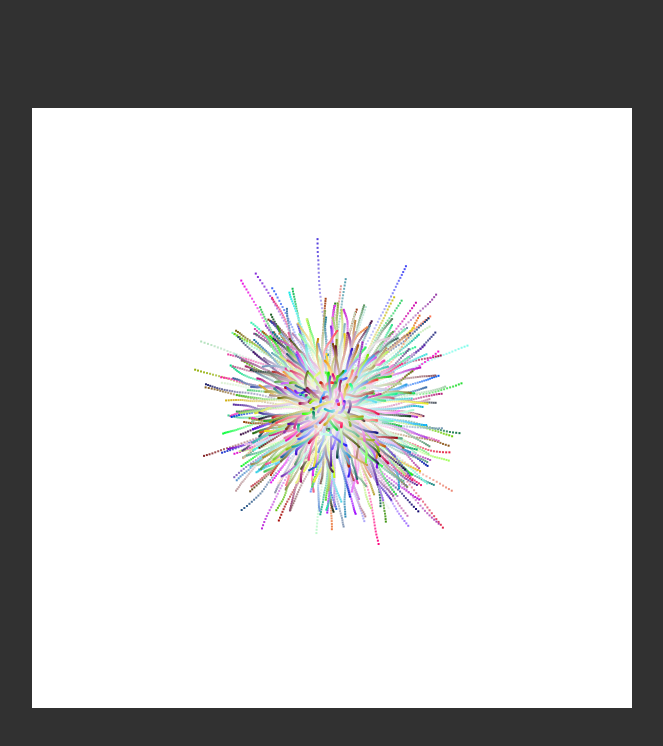
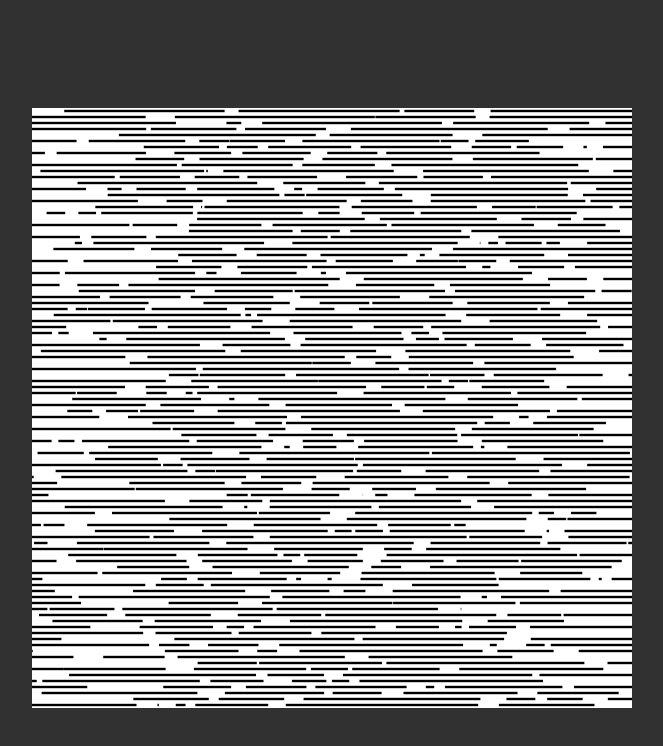
Before and after one commit to labstraction/intro-canvas, a plain HTML site: page index.html in a window 1280 px wide. Shown: the whole page, without its empty margins (308-971 px from the left). Drawn offline with Linux system fonts and the light colour scheme; animation ran at ten frames a second.

Commit message:
correzione

```diff
--- a/esercizi.js
+++ b/esercizi.js
@@ -0,0 +1,107 @@
+//1) Data una variabile che chiamata gridSize,
+// disegnare una scacchiera di dimensioni gridSize * gridSize
+
+//2) fate nevicare nella canvas,
+
+//3) a) dei rettangoli di altezza uguale ad altezze diverse
+// che si muovano verso destra a velocità diversa
+//b)righe pari verso destra, righe dispari verso sinistra
+//c) più rettangoli per riga
+
+
+let entities = [];
+let canvas;
+let ctx;
+let canvasSize;
+
+const MAX_SIZE = 200;
+const ROW_NUMBER = 100;
+const DIVIDER_PERC = 0.3
+
+function setUp() {
+
+    canvas = document.getElementById('my-canvas');
+    ctx = canvas.getContext('2d');
+    canvasSize = canvas.height;
+    const rowHeight = canvasSize / ROW_NUMBER;
+    const dividerHeight = rowHeight * DIVIDER_PERC;
+    const tileHeight = rowHeight - (2 * dividerHeight)
+
+    for (let i = 0; i < ROW_NUMBER; i++) {
+
+        let leftSpace = canvasSize;
+        let speedX;
+        if(i % 2 === 0){
+            speedX = 4 * Math.random()
+        } else {
+            speedX = -4 * Math.random()
+        }
+
+
+        while (leftSpace > 0) {
+            const rect = {};
+            rect.originX = canvasSize - leftSpace;
+            rect.originY = (rowHeight * i) + dividerHeight;
+
+            rect.height = tileHeight;
+            rect.width = Math.random() * MAX_SIZE;
+
+            rect.speedX = speedX;
+
+            entities.push(rect);
+            const horizDivider = Math.random() * 30;
+            leftSpace = leftSpace - (rect.width + horizDivider);
+        }
+
+
+    }
+
+
+    console.log(entities)
+
+
+}
+
+function update() {
+    for (let i = 0; i < entities.length; i++) {
+        const rect = entities[i];
+        rect.originX += rect.speedX;
+
+        if (rect.originX + MAX_SIZE < 0){
+            rect.originX = canvasSize;
+        }
+
+        if (rect.originX > canvasSize){
+            rect.originX = 0 - MAX_SIZE;
+        }
+    }
+
+}
+
+function draw() {
+
+    ctx.fillStyle = 'rgba(255,255,255, 1)'
+    ctx.fillRect(0,0,600,600);
+
+    for (let i = 0; i < entities.length; i++) {
+        const rect = entities[i];
+        ctx.fillStyle = `rgba(0, 0, 0, 1)`
+        ctx.fillRect(rect.originX, rect.originY, rect.width, rect.height);
+    }
+}
+
+function gameLoop(elapsedTime){
+
+    update()
+
+    draw()
+
+    requestAnimationFrame(gameLoop);
+}
+
+function start(){
+    setUp()
+    requestAnimationFrame(gameLoop);
+}
+
+start()
--- a/index.html
+++ b/index.html
@@ -9,5 +9,5 @@
 <body>
     <canvas width="600" height="600" class="canvas" id="my-canvas"></canvas>
 </body>
-<script src="./script3.js"></script>
+<script src="./esercizi.js"></script>
 </html>
```
